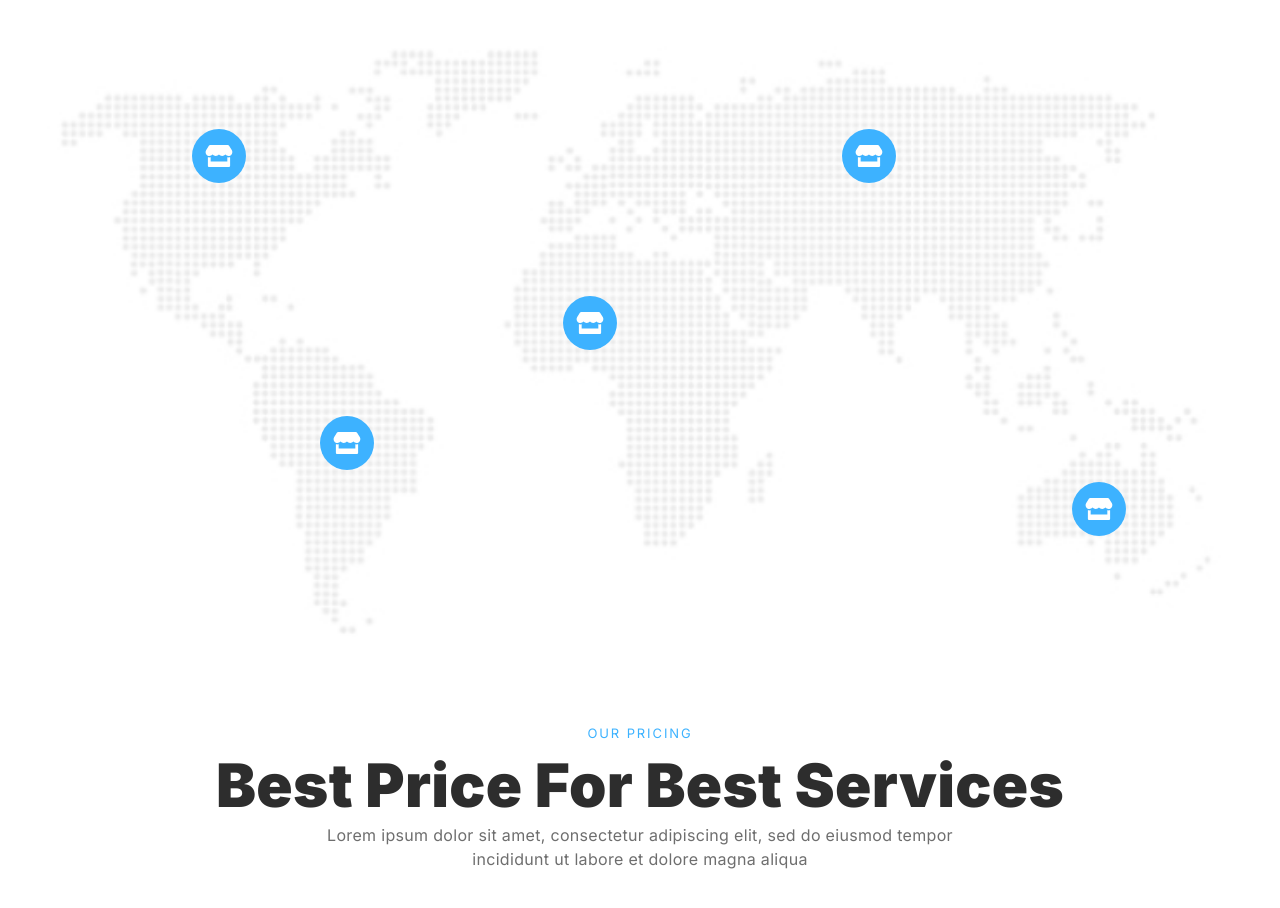
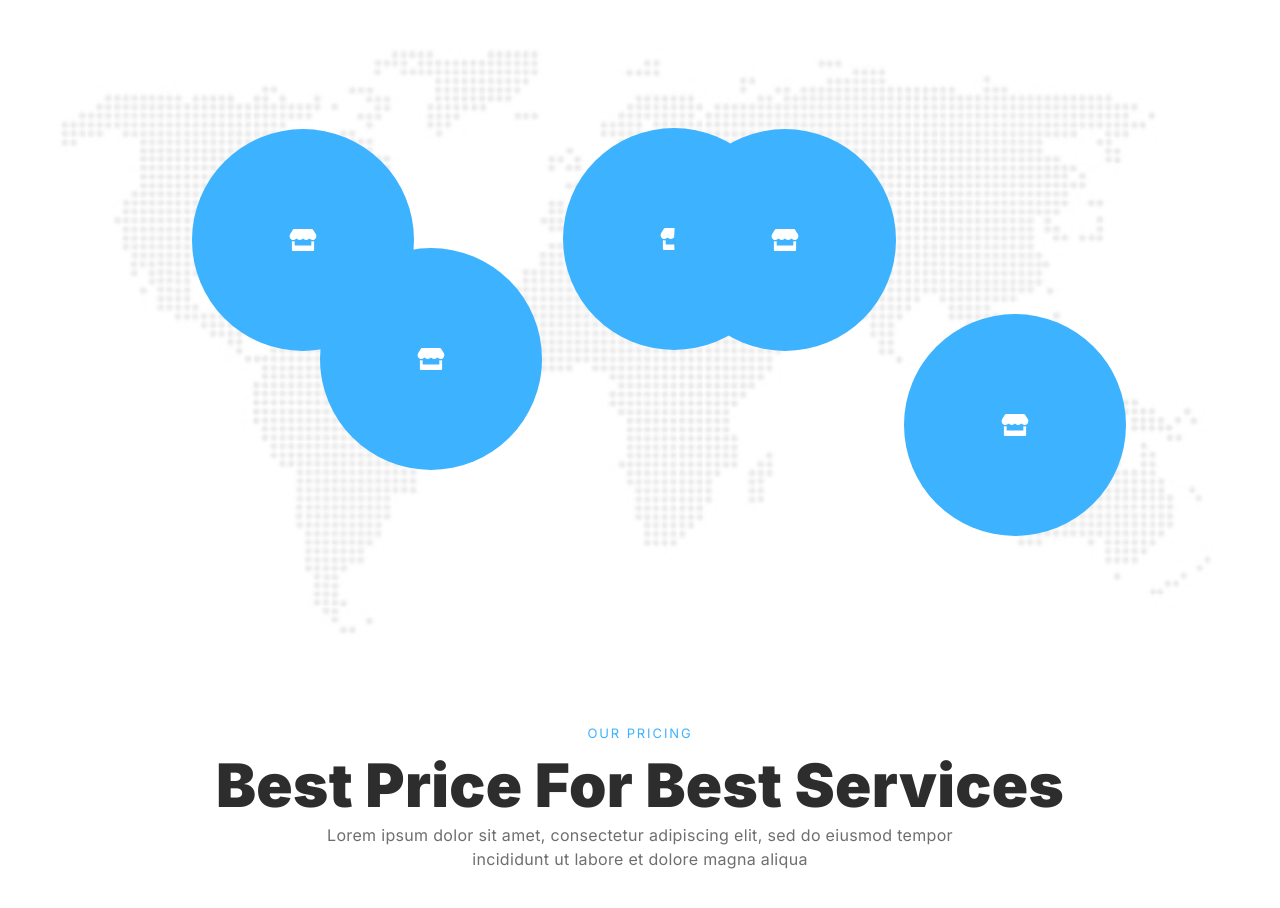
Before and after one commit to davidtavartk/Lauria, a Next.js app: page / in a window 1280 px wide. Shown: the part 1660-2568 px from the top of the page. Built offline with nearby package versions, Linux system fonts and the light colour scheme; a web font is replaced by a local one.

Commit message:
fixed padding

```diff
--- a/src/components/atoms/MapPinItem/MapPinItem.tsx
+++ b/src/components/atoms/MapPinItem/MapPinItem.tsx
@@ -4,7 +4,7 @@ import MapIcon from "../../../../public/svgs/MapIcon";
 const MapPinItem = ({ className }: MapPinItemProps) => {
   return (
     <div
-      className={`absolute flex items-center justify-center rounded-full bg-primary p-1 sm:p-2 lg:p-[12px] ${className}`}
+      className={`absolute flex items-center justify-center rounded-full bg-primary p-1 sm:p-2 lg:p-24 ${className}`}
     >
       <MapIcon />
     </div>
```
